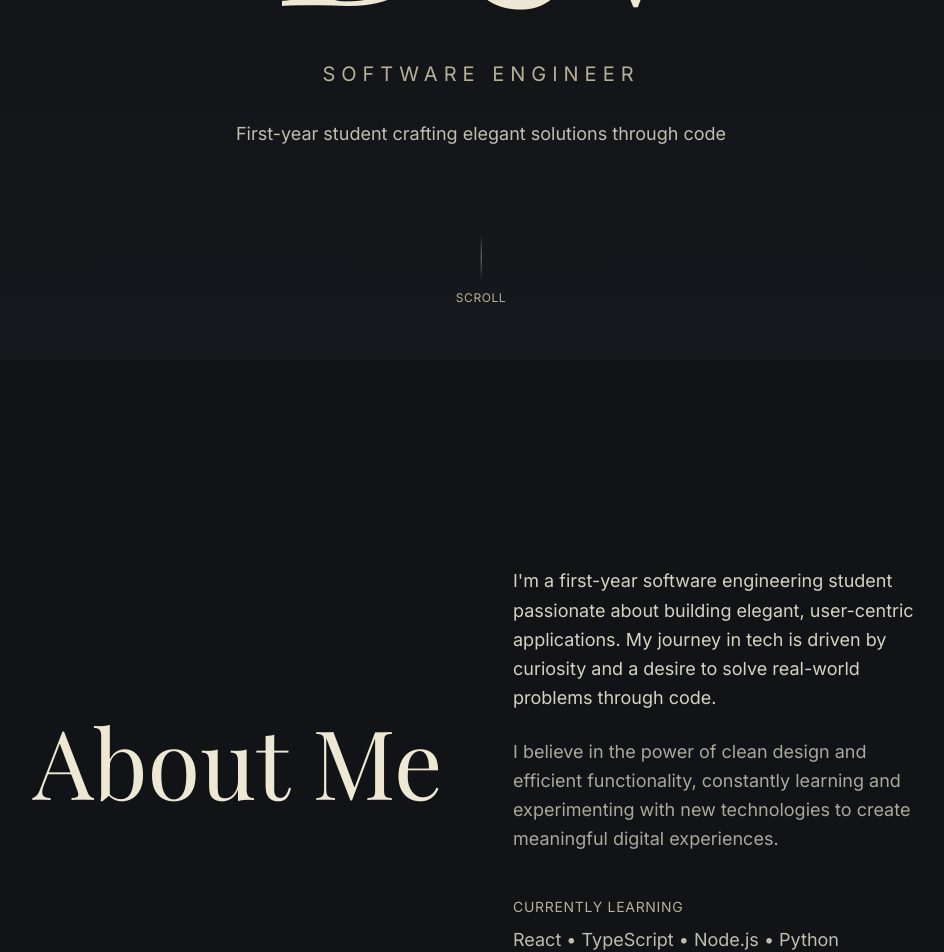
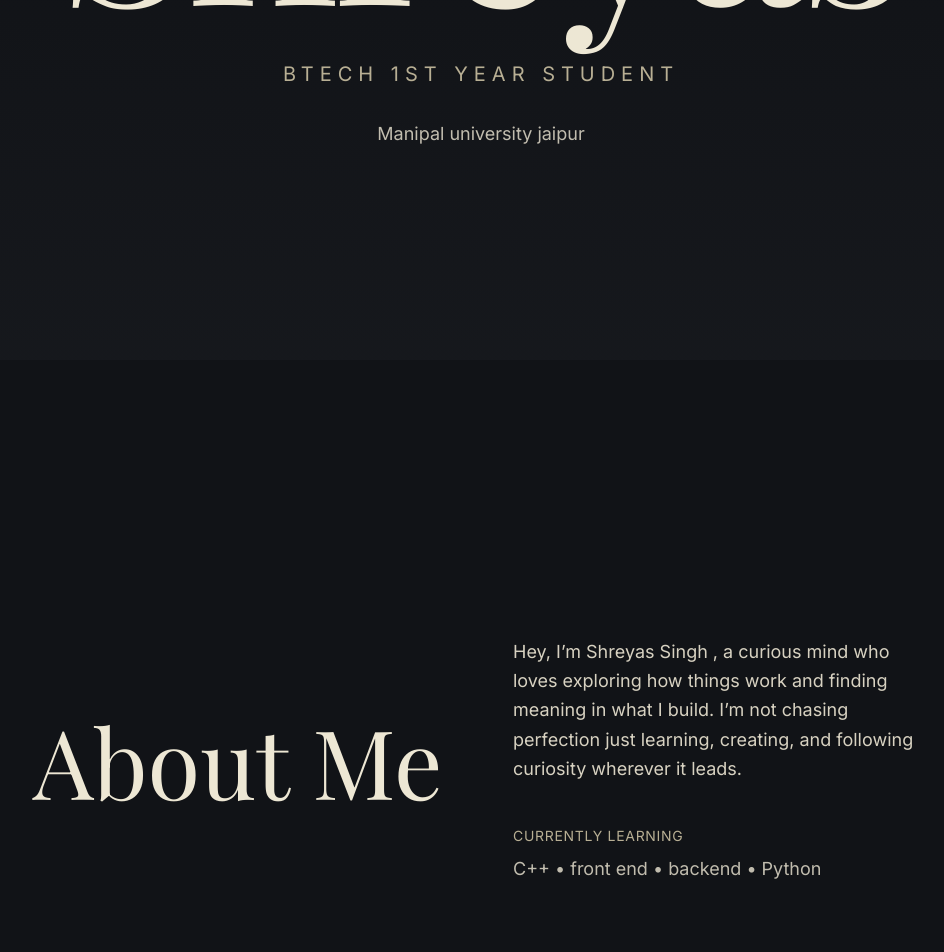
Before and after one commit to shryssssss-maker/kinetic-folio-11, a React (Vite) app: page / in a window 1280 px wide. Shown: the part 440-1392 px from the top of the page, without its empty margins (159-1103 px from the left). Built offline with nearby package versions, Linux system fonts and the light colour scheme; the HTML template or start-up script is replaced by a standard one.

Commit message:
Visual edit in Lovable

```diff
--- a/src/components/About.tsx
+++ b/src/components/About.tsx
@@ -1,86 +1,53 @@
 import { useEffect, useRef, useState } from "react";
-
 const About = () => {
   const [isVisible, setIsVisible] = useState(false);
   const sectionRef = useRef<HTMLElement>(null);
-
   useEffect(() => {
-    const observer = new IntersectionObserver(
-      (entries) => {
-        entries.forEach((entry) => {
-          if (entry.isIntersecting) {
-            setIsVisible(true);
-          }
-        });
-      },
-      { threshold: 0.3 }
-    );
-
+    const observer = new IntersectionObserver(entries => {
+      entries.forEach(entry => {
+        if (entry.isIntersecting) {
+          setIsVisible(true);
+        }
+      });
+    }, {
+      threshold: 0.3
+    });
     if (sectionRef.current) {
       observer.observe(sectionRef.current);
     }
-
     return () => observer.disconnect();
   }, []);
-
-  return (
-    <section
-      ref={sectionRef}
-      className="min-h-screen flex items-center justify-center px-6 md:px-12 py-24"
-    >
+  return <section ref={sectionRef} className="min-h-screen flex items-center justify-center px-6 md:px-12 py-24">
       <div className="max-w-4xl w-full">
         <div className="grid md:grid-cols-2 gap-16 items-center">
           {/* Left side - Title */}
           <div>
-            <h2
-              className={`text-6xl md:text-8xl font-display font-light transition-all duration-1000 ${
-                isVisible ? "opacity-100 translate-x-0" : "opacity-0 -translate-x-12"
-              }`}
-            >
+            <h2 className={`text-6xl md:text-8xl font-display font-light transition-all duration-1000 ${isVisible ? "opacity-100 translate-x-0" : "opacity-0 -translate-x-12"}`}>
               About Me
             </h2>
           </div>
 
           {/* Right side - Content */}
           <div className="space-y-6">
-            <p
-              className={`text-lg leading-relaxed text-foreground/90 transition-all duration-1000 ${
-                isVisible ? "opacity-100 translate-x-0" : "opacity-0 translate-x-12"
-              }`}
-              style={{ transitionDelay: "200ms" }}
-            >
-              I'm a first-year software engineering student passionate about building
-              elegant, user-centric applications. My journey in tech is driven by
-              curiosity and a desire to solve real-world problems through code.
-            </p>
-            <p
-              className={`text-lg leading-relaxed text-foreground/70 transition-all duration-1000 ${
-                isVisible ? "opacity-100 translate-x-0" : "opacity-0 translate-x-12"
-              }`}
-              style={{ transitionDelay: "400ms" }}
-            >
-              I believe in the power of clean design and efficient functionality,
-              constantly learning and experimenting with new technologies to create
-              meaningful digital experiences.
-            </p>
-            <div
-              className={`pt-4 transition-all duration-1000 ${
-                isVisible ? "opacity-100 translate-x-0" : "opacity-0 translate-x-12"
-              }`}
-              style={{ transitionDelay: "600ms" }}
-            >
+            <p className={`text-lg leading-relaxed text-foreground/90 transition-all duration-1000 ${isVisible ? "opacity-100 translate-x-0" : "opacity-0 translate-x-12"}`} style={{
+            transitionDelay: "200ms"
+          }}>Hey, I’m Shreyas Singh , a curious mind who loves exploring how things work and finding meaning in what I build.
+I’m not chasing perfection just learning, creating, and following curiosity wherever it leads.</p>
+            <p className={`text-lg leading-relaxed text-foreground/70 transition-all duration-1000 ${isVisible ? "opacity-100 translate-x-0" : "opacity-0 translate-x-12"}`} style={{
+            transitionDelay: "400ms"
+          }}>
+          </p>
+            <div className={`pt-4 transition-all duration-1000 ${isVisible ? "opacity-100 translate-x-0" : "opacity-0 translate-x-12"}`} style={{
+            transitionDelay: "600ms"
+          }}>
               <span className="text-sm uppercase tracking-wider text-muted-foreground">
                 Currently learning
               </span>
-              <p className="mt-2 text-lg text-foreground/80">
-                React • TypeScript • Node.js • Python
-              </p>
+              <p className="mt-2 text-lg text-foreground/80">C++ • front end • backend • Python</p>
             </div>
           </div>
         </div>
       </div>
-    </section>
-  );
+    </section>;
 };
-
 export default About;
--- a/src/components/Hero.tsx
+++ b/src/components/Hero.tsx
@@ -1,55 +1,39 @@
 import { useState, useEffect } from "react";
 import { Menu } from "lucide-react";
 import { Button } from "@/components/ui/button";
-
 interface HeroProps {
   onMenuClick: () => void;
 }
-
-const Hero = ({ onMenuClick }: HeroProps) => {
+const Hero = ({
+  onMenuClick
+}: HeroProps) => {
   const [isVisible, setIsVisible] = useState(false);
-
   useEffect(() => {
     setIsVisible(true);
   }, []);
-
   const scrollToProjects = () => {
-    document.getElementById("projects")?.scrollIntoView({ behavior: "smooth" });
+    document.getElementById("projects")?.scrollIntoView({
+      behavior: "smooth"
+    });
   };
-
-  return (
-    <section className="relative min-h-screen flex items-center justify-center overflow-hidden">
+  return <section className="relative min-h-screen flex items-center justify-center overflow-hidden">
       {/* Background gradient effect */}
       <div className="absolute inset-0 bg-gradient-to-b from-background via-background to-card/50" />
 
       {/* Navigation */}
       <nav className="fixed top-0 left-0 right-0 z-50 px-8 py-6 flex items-center justify-between">
-        <div
-          className={`text-2xl font-display transition-all duration-1000 ${
-            isVisible ? "opacity-100 translate-y-0" : "opacity-0 -translate-y-4"
-          }`}
-        >
+        <div className={`text-2xl font-display transition-all duration-1000 ${isVisible ? "opacity-100 translate-y-0" : "opacity-0 -translate-y-4"}`}>
           Portfolio
         </div>
         <div className="flex items-center gap-8">
-          <button
-            onClick={scrollToProjects}
-            className={`text-sm tracking-wider uppercase hover:text-primary transition-colors ${
-              isVisible ? "opacity-100" : "opacity-0"
-            }`}
-            style={{ transitionDelay: "200ms" }}
-          >
+          <button onClick={scrollToProjects} className={`text-sm tracking-wider uppercase hover:text-primary transition-colors ${isVisible ? "opacity-100" : "opacity-0"}`} style={{
+          transitionDelay: "200ms"
+        }}>
             Try Me
           </button>
-          <Button
-            variant="ghost"
-            size="sm"
-            onClick={onMenuClick}
-            className={`text-sm tracking-wider uppercase hover:text-primary transition-all ${
-              isVisible ? "opacity-100" : "opacity-0"
-            }`}
-            style={{ transitionDelay: "400ms" }}
-          >
+          <Button variant="ghost" size="sm" onClick={onMenuClick} className={`text-sm tracking-wider uppercase hover:text-primary transition-all ${isVisible ? "opacity-100" : "opacity-0"}`} style={{
+          transitionDelay: "400ms"
+        }}>
             Menu
           </Button>
         </div>
@@ -59,51 +43,28 @@ const Hero = ({ onMenuClick }: HeroProps) => {
       <div className="relative z-10 text-center px-4">
         <div className="space-y-8">
           {/* Main title with staggered animation */}
-          <h1
-            className={`text-8xl md:text-[12rem] lg:text-[16rem] font-display font-light tracking-tight transition-all duration-1500 ${
-              isVisible ? "opacity-100 translate-y-0" : "opacity-0 translate-y-12"
-            }`}
-            style={{ transitionDelay: "600ms" }}
-          >
-            Dev
-          </h1>
+          <h1 className={`text-8xl md:text-[12rem] lg:text-[16rem] font-display font-light tracking-tight transition-all duration-1500 ${isVisible ? "opacity-100 translate-y-0" : "opacity-0 translate-y-12"}`} style={{
+          transitionDelay: "600ms"
+        }}>Shreyas</h1>
 
           {/* Subtitle */}
-          <p
-            className={`text-lg md:text-xl tracking-[0.3em] uppercase text-muted-foreground transition-all duration-1000 ${
-              isVisible ? "opacity-100 translate-y-0" : "opacity-0 translate-y-8"
-            }`}
-            style={{ transitionDelay: "1000ms" }}
-          >
-            Software Engineer
-          </p>
+          <p className={`text-lg md:text-xl tracking-[0.3em] uppercase text-muted-foreground transition-all duration-1000 ${isVisible ? "opacity-100 translate-y-0" : "opacity-0 translate-y-8"}`} style={{
+          transitionDelay: "1000ms"
+        }}>BTECH 1ST YEAR STUDENT</p>
 
           {/* Tagline */}
-          <p
-            className={`max-w-2xl mx-auto text-base md:text-lg text-foreground/80 leading-relaxed transition-all duration-1000 ${
-              isVisible ? "opacity-100 translate-y-0" : "opacity-0 translate-y-8"
-            }`}
-            style={{ transitionDelay: "1200ms" }}
-          >
-            First-year student crafting elegant solutions through code
-          </p>
+          <p className={`max-w-2xl mx-auto text-base md:text-lg text-foreground/80 leading-relaxed transition-all duration-1000 ${isVisible ? "opacity-100 translate-y-0" : "opacity-0 translate-y-8"}`} style={{
+          transitionDelay: "1200ms"
+        }}>Manipal university jaipur</p>
         </div>
       </div>
 
       {/* Scroll indicator */}
-      <div
-        className={`absolute bottom-12 left-1/2 -translate-x-1/2 transition-all duration-1000 ${
-          isVisible ? "opacity-100 translate-y-0" : "opacity-0 translate-y-4"
-        }`}
-        style={{ transitionDelay: "1400ms" }}
-      >
-        <div className="flex flex-col items-center gap-2 animate-bounce">
-          <div className="w-px h-12 bg-gradient-to-b from-transparent via-foreground/50 to-transparent" />
-          <span className="text-xs uppercase tracking-wider text-muted-foreground">Scroll</span>
-        </div>
+      <div className={`absolute bottom-12 left-1/2 -translate-x-1/2 transition-all duration-1000 ${isVisible ? "opacity-100 translate-y-0" : "opacity-0 translate-y-4"}`} style={{
+      transitionDelay: "1400ms"
+    }}>
+
       </div>
-    </section>
-  );
+    </section>;
 };
-
 export default Hero;
```
